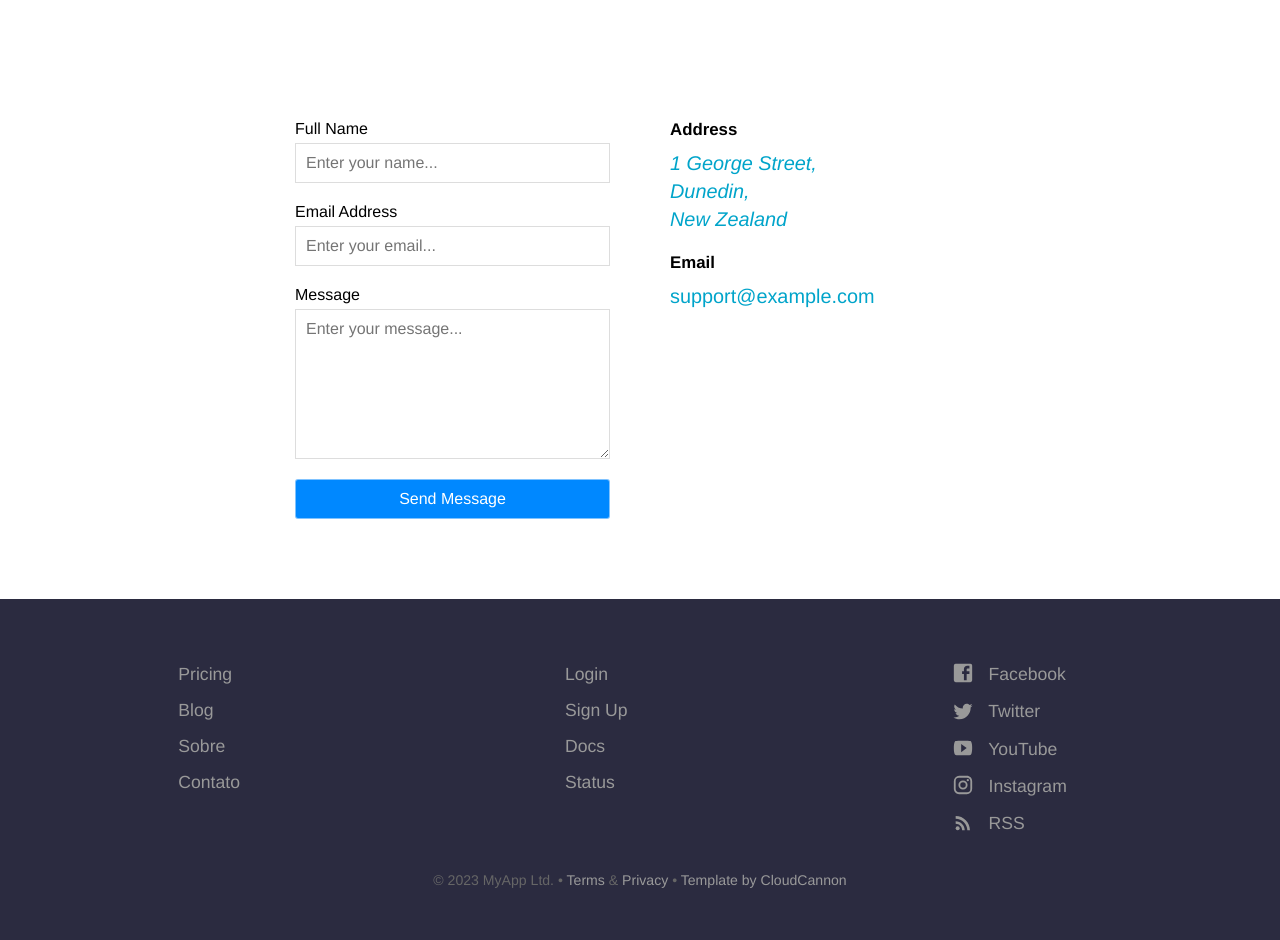
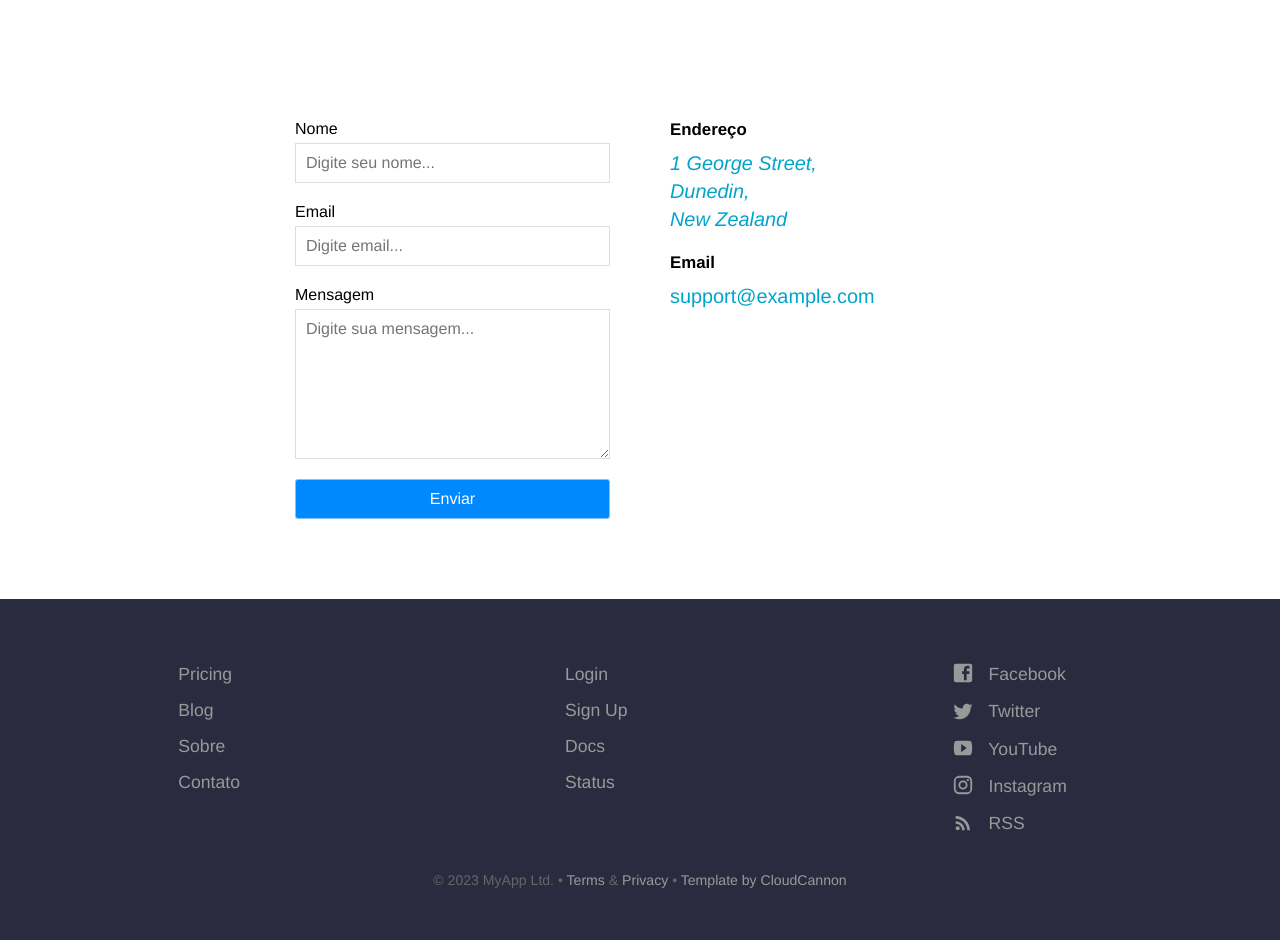
Before and after one commit to jornalistainclusivo/pcd.dataverso.org, a Jekyll site: the page built from contact.html, in a window 1280 px wide. Shown: the part 782-1722 px from the top of the page. Built offline with Jekyll 4.4.1, drawn with Linux system fonts in a browser that asks for light colours.

Commit message:
Editando formulário de contato

```diff
--- a/contact.html
+++ b/contact.html
@@ -17,20 +17,20 @@ map:
 		<input type="hidden" name="_to" value="support@example.com" />
 		<input type="text" name="_gotcha" style="display: none;">
 
-		<label for="name">Full Name</label>
-		<input type="text" name="name" id="name" placeholder="Enter your name..." />
+		<label for="name">Nome</label>
+		<input type="text" name="name" id="name" placeholder="Digite seu nome..." />
 
-		<label for="email">Email Address</label>
-		<input type="email" name="email" id="email" placeholder="Enter your email..." required />
+		<label for="email">Email</label>
+		<input type="email" name="email" id="email" placeholder="Digite email..." required />
 
-		<label for="message">Message</label>
-		<textarea name="message" id="message" placeholder="Enter your message..."></textarea>
+		<label for="message">Mensagem</label>
+		<textarea name="message" id="message" placeholder="Digite sua mensagem..."></textarea>
 
-		<input type="submit" value="Send Message" />
+		<input type="submit" value="Enviar" />
 	</form>
 
 	<div class="contact-details">
-		<h3 class="editable">Address</h3>
+		<h3 class="editable">Endereço</h3>
 		<address><a target="_blank" href="https://www.google.com/maps/place/{{ page.map.address | url_encode }}">{{ page.map.address | replace: ", ", ", <br>" }}</a></address>
 
 		<h3 class="editable">Email</h3>
```
